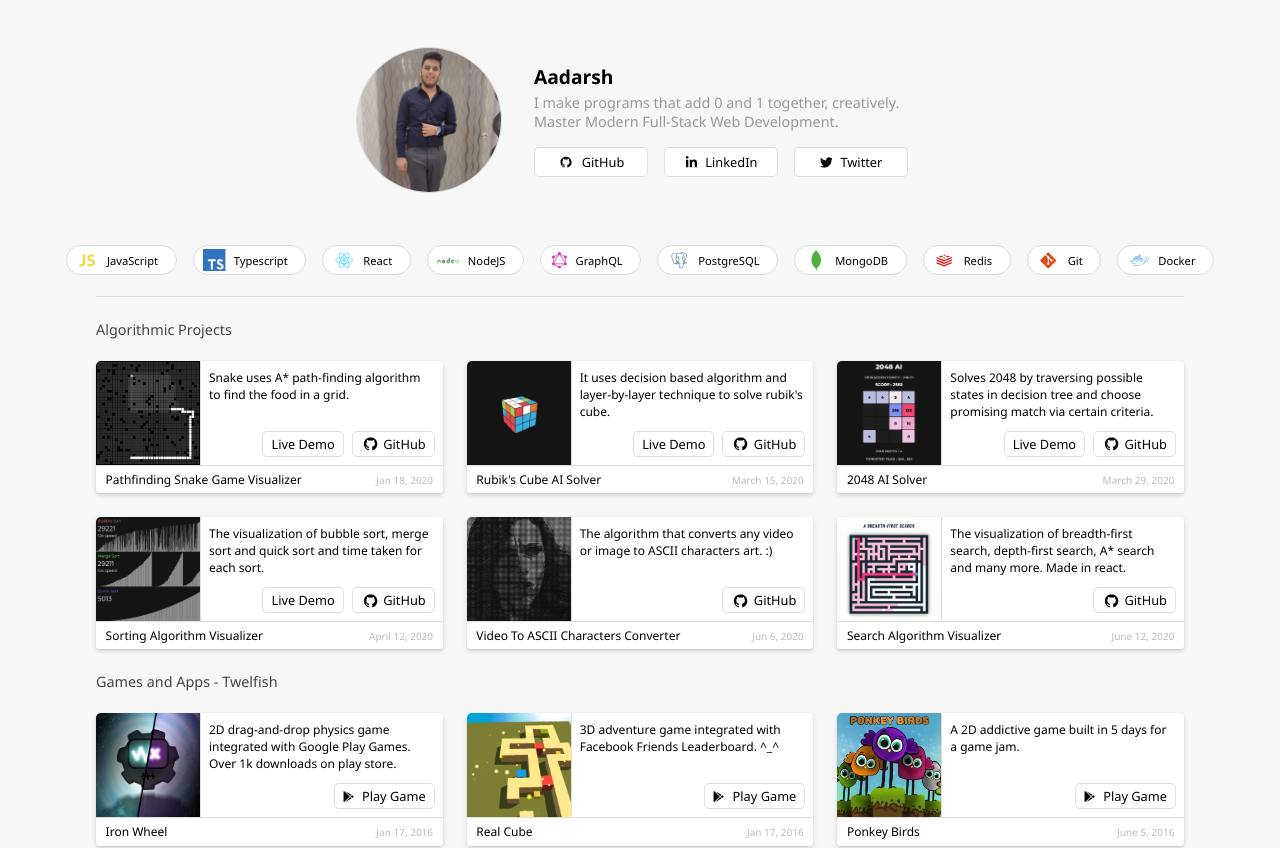
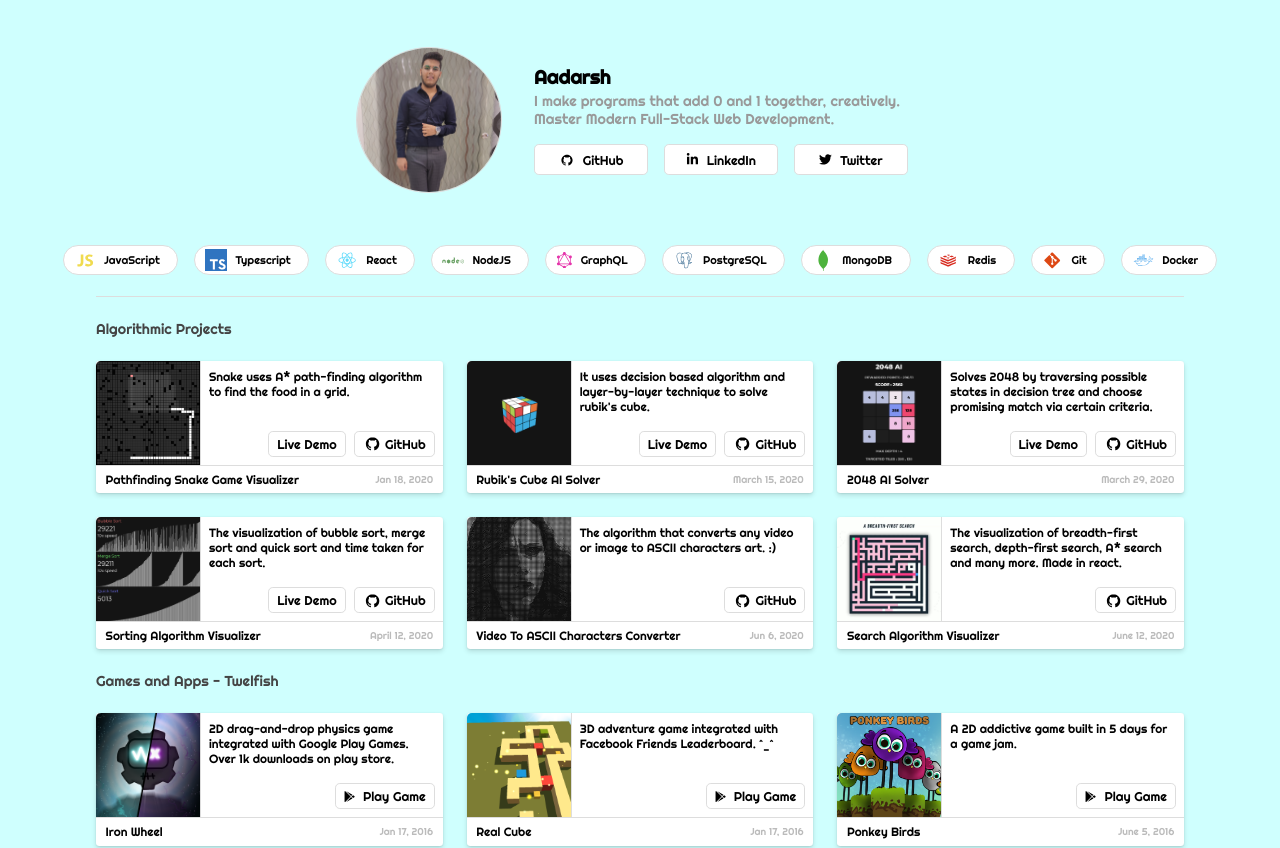
Before and after one commit to Itsaadarsh/aadar.sh, a React (Create React App) app: page / in a window 1280 px wide. Shown: the top 848 px of the page. Built offline with nearby package versions, Linux system fonts and the light colour scheme.

Commit message:
static build

```diff
--- a/public/index.html
+++ b/public/index.html
@@ -5,11 +5,12 @@
 		<link rel="icon" href="%PUBLIC_URL%/favicon.ico" />
 		<meta name="viewport" content="width=device-width, initial-scale=1" />
 		<meta name="theme-color" content="#000000" />
-		<meta property="og:title" content="Smit Barmase | Portfolio" />
+		<meta property="og:title" content="Aadarsh | Portfolio" />
 		<meta
 			property="og:image"
 			content="https://drive.google.com/file/d/1A8fjjQ5566BRZjKGPkZ_yXFuO-l3_W3p/preview"
 		/>
+		<link href="https://fonts.googleapis.com/css2?family=Righteous&display=swap" rel="stylesheet">
 		<meta
 			property="og:description"
 			content="All the projects I have worked on so far."
@@ -33,7 +34,7 @@
       work correctly both with client-side routing and a non-root public URL.
       Learn how to configure a non-root public URL by running `npm run build`.
     -->
-		<title>Smit Barmase | Portfolio</title>
+		<title>Aadarsh | Portfolio</title>
 	</head>
 	<body>
 		<noscript>You need to enable JavaScript to run this app.</noscript>
--- a/src/components/App.js
+++ b/src/components/App.js
@@ -6,7 +6,7 @@ import Home from '../pages/Home';
 const AppWrapper = styled.div`
   display: flex;
   justify-content: center;
-  background-color: #f7f7f7;
+  background-color: #cffffe;
 `;
 
 function App() {
--- a/src/index.css
+++ b/src/index.css
@@ -1,11 +1,10 @@
 body {
-	margin: 0;
-	font-family: 'Segoe UI', 'Roboto', sans-serif;
-	-webkit-font-smoothing: antialiased;
-	-moz-osx-font-smoothing: grayscale;
+  margin: 0;
+  font-family: 'Righteous';
+  -webkit-font-smoothing: antialiased;
+  -moz-osx-font-smoothing: grayscale;
 }
 
 code {
-	font-family: source-code-pro, Menlo, Monaco, Consolas, 'Courier New',
-		monospace;
+  font-family: source-code-pro, Menlo, Monaco, Consolas, 'Courier New', monospace;
 }
```
Also changed, not shown: 25 other files (tests, documents, lock files or other folders).
